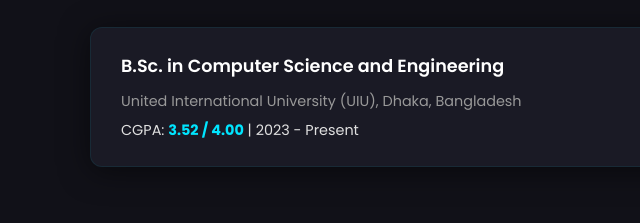
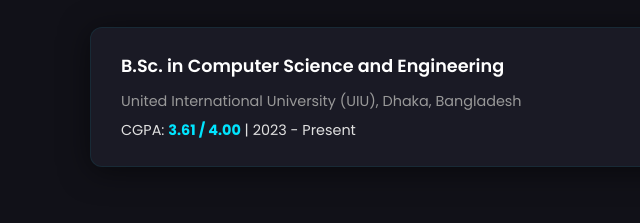
Before and after one commit to borhanuddin08/borhanuddin08.github.io, a plain HTML site: page index.html in a window 1280 px wide. Shown: the part 1758-1981 px from the top of the page, 0-640 px from the left. Drawn offline with Linux system fonts and the light colour scheme.

Commit message:
Update CGPA to 3.61 in education section

```diff
--- a/index.html
+++ b/index.html
@@ -71,7 +71,7 @@
                         <span class="card-badge">Running</span>
                     </div>
                     <p class="card-subtitle">United International University (UIU), Dhaka, Bangladesh</p>
-                    <p class="card-detail">CGPA: <strong>3.52 / 4.00</strong> | 2023 - Present</p>
+                    <p class="card-detail">CGPA: <strong>3.61 / 4.00</strong> | 2023 - Present</p>
                 </div>
             </div>
         </div>
```
